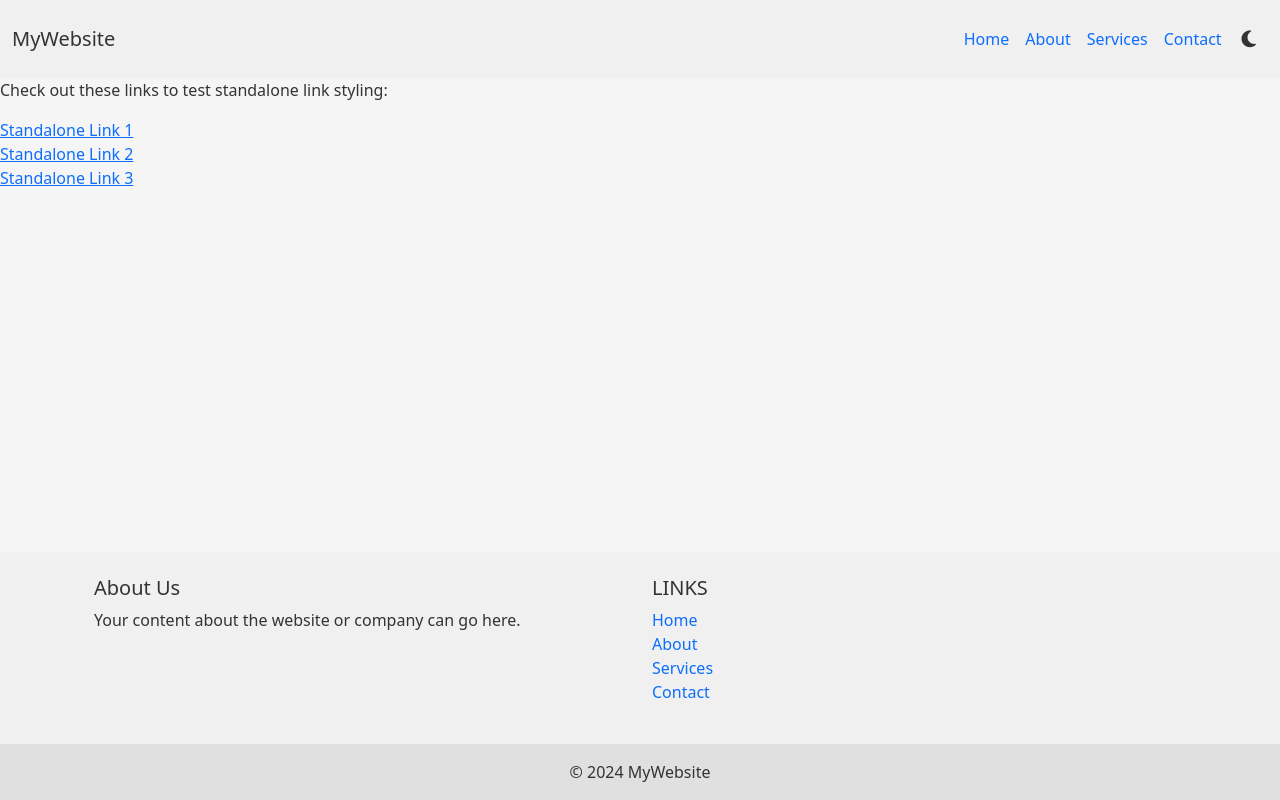
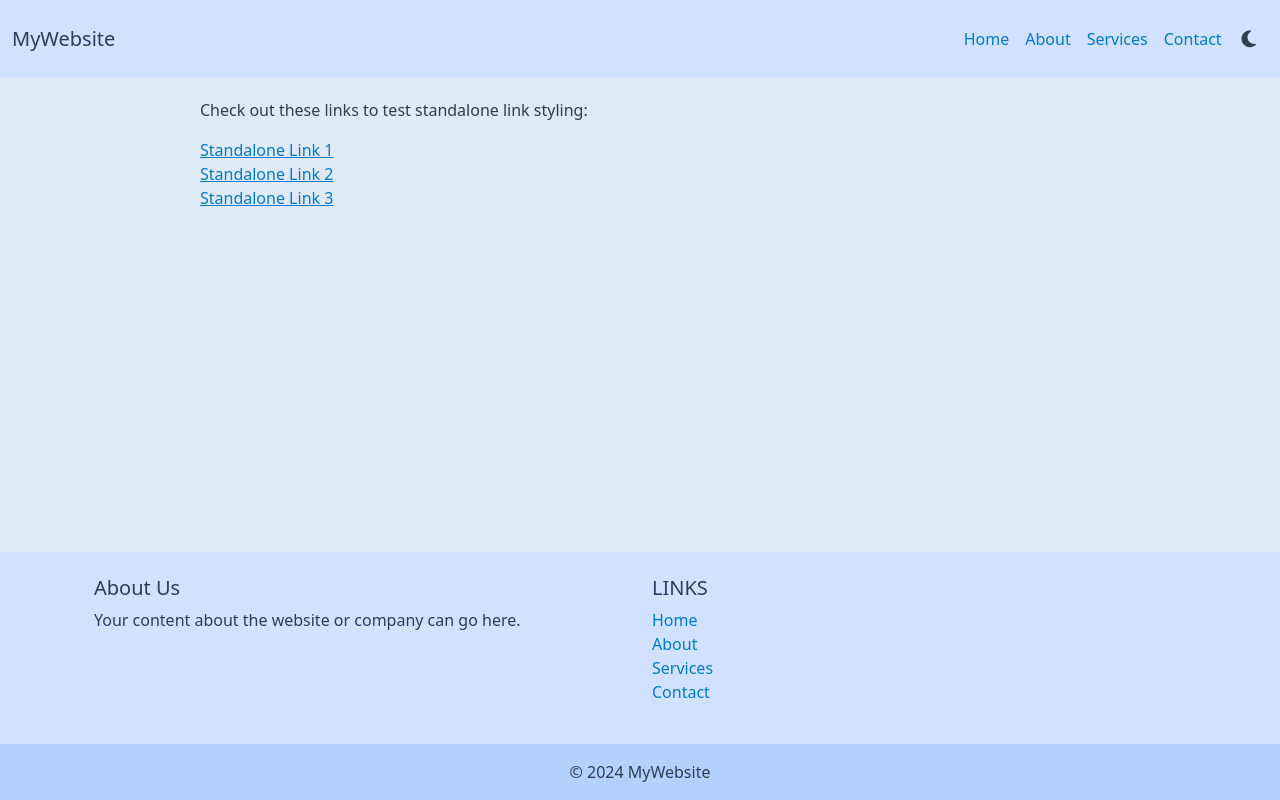
Before and after one commit to alexandruRobert1989/alexdr, an Angular app: page / in a window 1280 px wide. Built offline with nearby package versions, Linux system fonts and the light colour scheme.

Commit message:
updating themes

```diff
--- a/src/app/app.component.scss
+++ b/src/app/app.component.scss
@@ -8,4 +8,6 @@
 
 .content {
   flex: 1; /* Allows the content to take available space */
+  padding: 20px 200px;
+
 }
--- a/src/themes.scss
+++ b/src/themes.scss
@@ -2,30 +2,28 @@
 
 /* Light Theme */
 :root {
-  --bg-color: #f5f5f5;
-  --text-color: #333333;
-  --header-footer-bg: #f0f0f0;
-  --footer-text-color: #333333;
-  --footer-link-color: #0d6efd;
-  --footer-link-hover-color: #0056b3;
-  --primary-color: #0d6efd;
-  --standalone-link-color: #0d6efd; /* Color for standalone links in light mode */
-  --footer-copyright-bg-color: #e0e0e0; /* Custom color for copyright section in light mode */
+  --bg-color: #e0eaf5; /* Slightly lighter than the footer, subtle contrast */
+  --text-color: #2c3e50; /* Dark blue-gray for readability */
+  --header-footer-bg: #d0e2ff; /* Soft blue for navbar/footer, more vivid */
+  --footer-text-color: #2c3e50; /* Same as main text color */
+  --footer-link-color: #007acc; /* Bright blue for links */
+  --footer-link-hover-color: #005a99; /* Slightly darker blue on hover */
+  --primary-color: #007acc; /* Matches link color */
+  --standalone-link-color: #007acc; /* Standalone links color in light mode */
+  --footer-copyright-bg-color: #b3d1ff; /* Slightly darker blue for copyright */
 }
 
 /* Dark Theme */
 html.dark-theme {
-  --bg-color: #181a1b;
-  --text-color: #e0e0e0;
-  --header-footer-bg: #333333;
-  --footer-text-color: var(--text-color);
-  --footer-link-color: var(--text-color);
-  --footer-link-hover-color: #9b6ec4;
-  --primary-color: #bb86fc;
-  --standalone-link-color: var(--text-color); /* Color for standalone links in dark mode */
-  --footer-copyright-bg-color: #444444; /* Custom color for copyright section in dark mode */
-
-
+  --bg-color: #20232a; /* Dark gray, slightly muted */
+  --text-color: #d1d5db; /* Soft white for readability */
+  --header-footer-bg: #2a2d35; /* Darker gray for header/footer */
+  --footer-text-color: var(--text-color); /* Matches general text color */
+  --footer-link-color: #a29bfe; /* Soft purple for links */
+  --footer-link-hover-color: #8e44ad; /* Slightly darker purple for hover */
+  --primary-color: #a29bfe; /* Matches link color */
+  --standalone-link-color: #d1d5db; /* Soft white for standalone links */
+  --footer-copyright-bg-color: #1f1f1f; /* Very dark gray background */
 }
 
 /* Applying colors across the app */
@@ -72,12 +70,12 @@ a:not(.navbar-link):not(.footer-link):not(.navbar-brand) {
 /* Dark Mode - Underline and italic styling */
 html.dark-theme a:not(.navbar-link):not(.footer-link):not(.navbar-brand) {
   color: var(--standalone-link-color);
-  //text-decoration: underline;
+  text-decoration: underline;
   font-style: italic;
 }
 
 html.dark-theme a:not(.navbar-link):not(.footer-link):hover {
-  color: var(--footer-link-hover-color); /* Subtle hover effect in dark mode */
+  color: var(--footer-link-hover-color);
   text-decoration: underline;
   font-style: italic;
 }
@@ -90,6 +88,6 @@ html.dark-theme a:not(.navbar-link):not(.footer-link):hover {
 }
 
 .btn-primary:hover {
-  background-color: var(--link-hover-color);
-  border-color: var(--link-hover-color);
+  background-color: var(--footer-link-hover-color);
+  border-color: var(--footer-link-hover-color);
 }
```
